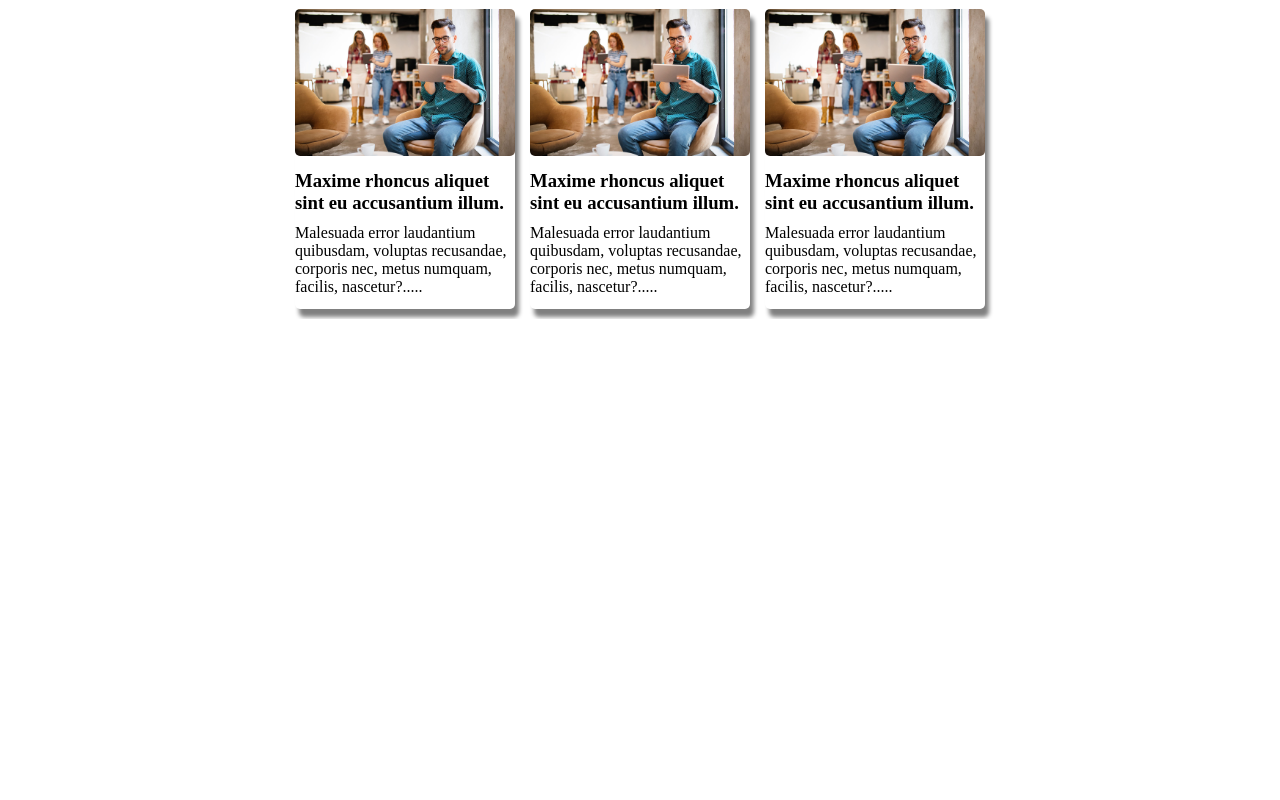
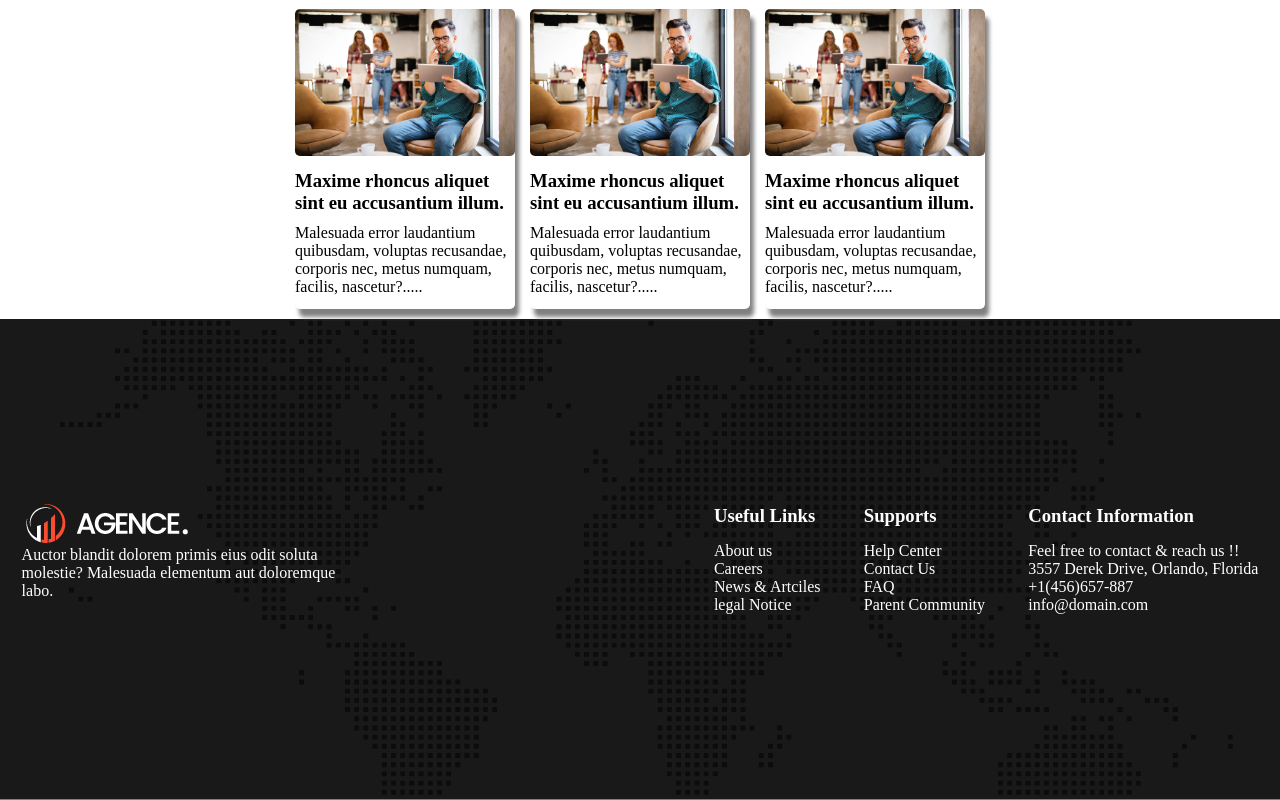
Before and after one commit to joyato96/digital-agency-project, a plain HTML site: page index.html in a window 1280 px wide. Shown: the part 1967-2767 px from the top of the page. Before the commit the page ends 2286 px from the top, so only its background shows below. Drawn offline with Linux system fonts and the light colour scheme.

Commit message:
new container

```diff
--- a/index.html
+++ b/index.html
@@ -90,7 +90,8 @@
             </div>
             <div class="appointment-description">
                 <p>Vero id posuere tempus aspernatur quaerat mollis voluptatum eveniet porro
-                   <br> viverra libero habitasse Aut ab nibh aliqua optio veniet porro viverr.</p>
+                    <br> viverra libero habitasse Aut ab nibh aliqua optio veniet porro viverr.
+                </p>
             </div>
             <div class="appointment-btn">
                 <button class="btn">MAKE APPOINTMENT</button>
@@ -98,22 +99,26 @@
         </div>
         <div class="blog-container">
             <h1 class="blog-title"><span class="primary">Blog</span> & News From Us!</h1>
-            <p class="blog-description">Sint nascetur facere, delectus conubia consequuntur, nonummy distinctio! <br> Non officiis, id natus non nisl provident justo.</p>
+            <p class="blog-description">Sint nascetur facere, delectus conubia consequuntur, nonummy distinctio! <br>
+                Non officiis, id natus non nisl provident justo.</p>
             <div class="blog-container-cards">
                 <div class="card">
                     <img class="card-img" src="asset/image/blog-1.jpg" alt="">
                     <h3 class="card-title">Maxime rhoncus aliquet sint eu accusantium illum.</h3>
-                    <p>Malesuada error laudantium quibusdam, voluptas recusandae, corporis nec, metus numquam, facilis, nascetur?.....</p>
+                    <p>Malesuada error laudantium quibusdam, voluptas recusandae, corporis nec, metus numquam, facilis,
+                        nascetur?.....</p>
                 </div>
                 <div class="card">
                     <img class="card-img" src="asset/image/blog-1.jpg" alt="">
                     <h3 class="card-title">Maxime rhoncus aliquet sint eu accusantium illum.</h3>
-                    <p>Malesuada error laudantium quibusdam, voluptas recusandae, corporis nec, metus numquam, facilis, nascetur?.....</p>
+                    <p>Malesuada error laudantium quibusdam, voluptas recusandae, corporis nec, metus numquam, facilis,
+                        nascetur?.....</p>
                 </div>
                 <div class="card">
                     <img class="card-img" src="asset/image/blog-1.jpg" alt="">
                     <h3 class="card-title">Maxime rhoncus aliquet sint eu accusantium illum.</h3>
-                    <p>Malesuada error laudantium quibusdam, voluptas recusandae, corporis nec, metus numquam, facilis, nascetur?.....</p>
+                    <p>Malesuada error laudantium quibusdam, voluptas recusandae, corporis nec, metus numquam, facilis,
+                        nascetur?.....</p>
                 </div>
             </div>
         </div>
@@ -121,7 +126,41 @@
     </main>
     <footer>
         <div class="footer-container">
+            <div class="footer-logo">
+                <img class="logo" src="asset/logo/logo.png" alt="">
+                <p class="logo-desciption">Auctor blandit dolorem primis eius odit soluta molestie? Malesuada elementum
+                    aut doloremque labo.</p>
+                <div class="social-links">
+                    <a href=""><img src="" alt=""></a>
+                    <a href=""><img src="" alt=""></a>
+                    <a href=""><img src="" alt=""></a>
+                    <a href=""><img src="" alt=""></a>
+                </div>
+            </div>
+            <div class="footer-usefull-links">
+                <h3 class="footer-title">Useful Links</h3>
+                <ul class="footer-item">
+                    <li>About us</li>
+                    <li>Careers</li>
+                    <li>News & Artciles</li>
+                    <li>legal Notice</li>
+                </ul>
 
+            </div>
+            <div class="footer-support">
+                <h3 class="footer-title">Supports</h3>
+                <p>Help Center</p>
+                <p>Contact Us</p>
+                <p>FAQ</p>
+                <p>Parent Community</p>
+            </div>
+            <div class="footer-contact-info">
+                <h3 class="footer-title">Contact Information</h3>
+                <p>Feel free to contact & reach us !!</p>
+                <p>3557 Derek Drive, Orlando, Florida</p>
+                <p>+1(456)657-887</p>
+                <p>info@domain.com</p>
+            </div>
         </div>
     </footer>
 </body>
--- a/style.css
+++ b/style.css
@@ -165,3 +165,30 @@
     justify-content: center;
     gap: 15px;
 }
+/* footer container related styles */
+.footer-container{
+    width: 100%;
+    height: 60vh;
+    margin: auto;
+    justify-content: space-around;
+    border-bottom: 1px solid gray;
+    background-image: url('asset/image/footer-bg.png'), linear-gradient(rgba(0, 0, 0, 0.9),rgba(0, 0, 0, 0.9));
+    background-blend-mode: overlay;
+    background-repeat: no-repeat;
+    background-position: center;
+    color: white;
+    display: flex;
+    align-items: center;
+    color: white;
+
+
+}
+.footer-item{
+    list-style: none;
+}
+.footer-title{
+    padding-bottom: 15px;
+}
+.logo-desciption{
+    width: 50%;
+}
```
Also changed, not shown: asset/social/facebook.png (added), asset/social/insta.png (added), asset/social/twitter.png (added).
